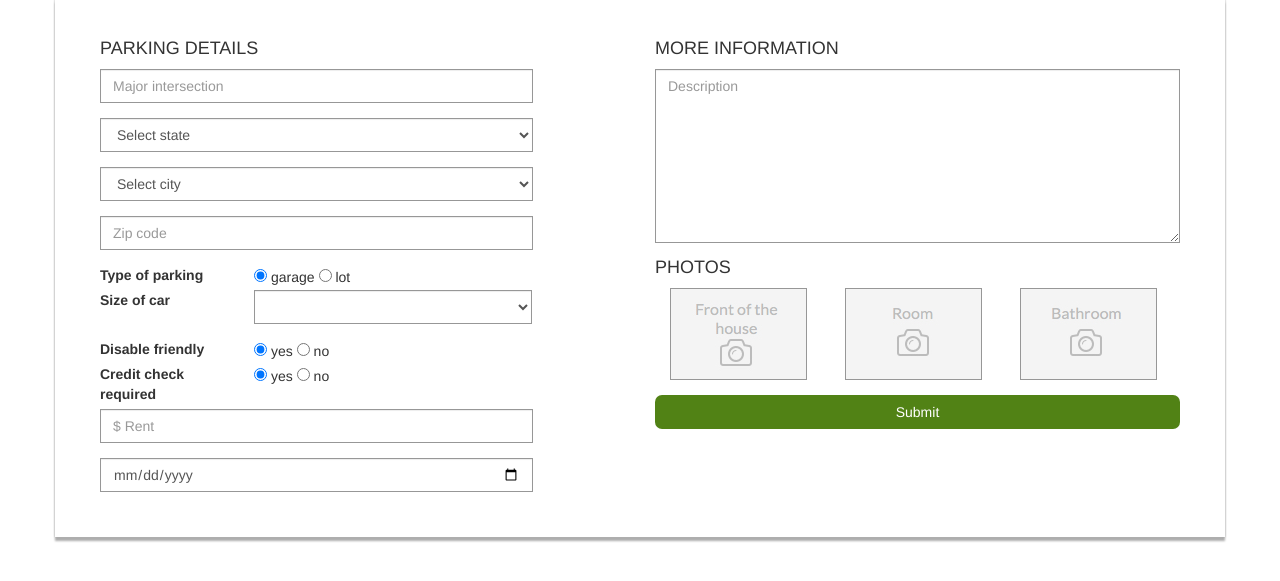
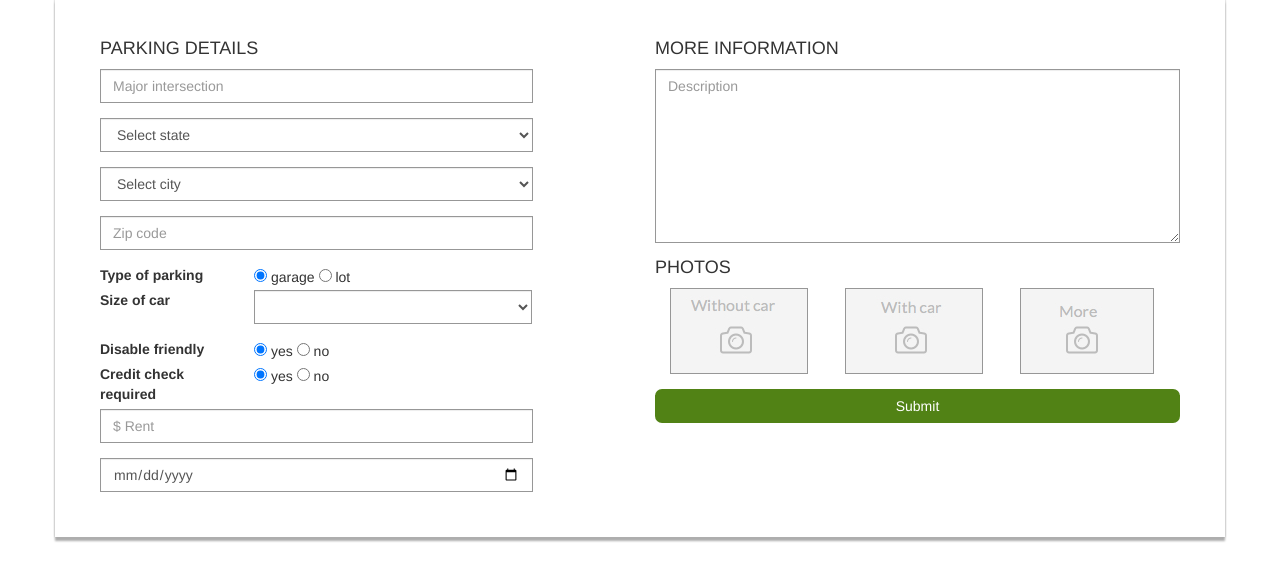
Before and after one commit to yasirtaher/RoomTitan-frontend, a PHP site: page /add_parking.php in a window 1280 px wide. Shown: the part 114-695 px from the top of the page. Run offline with PHP 8.4, Linux system fonts and the light colour scheme; some libraries are stand-ins or nearby versions.

Commit message:
parking updated

```diff
--- a/add_parking.php
+++ b/add_parking.php
@@ -90,21 +90,21 @@
 			<h4>PHOTOS</h4>
 			<div class="col-md-4 image-upload">
 	    		<label for="file-input">
-	        		<img src="img/front.png" style="width: 100%"/>
+	        		<img src="img/withcar.png" style="width: 100%"/>
 	    		</label>
 	    		<input id="file-input" type="file"/>
 			</div>
 
 			<div class="col-md-4 image-upload">
 	    		<label for="file-input">
-	        		<img src="img/room.png" style="width: 100%"/>
+	        		<img src="img/withoutcar.png" style="width: 100%"/>
 	    		</label>
 	    		<input id="file-input" type="file"/>
 			</div>
 
 			<div class="col-md-4 image-upload">
 	    		<label for="file-input">
-	        		<img src="img/bathroom.png" style="width: 100%"/>
+	        		<img src="img/morecar.png" style="width: 100%"/>
 	    		</label>
 	    		<input id="file-input" type="file"/>
 			</div>
```
Also changed, not shown: img/morecar.png (added), img/withcar.png (added), img/withoutcar.png (added).
